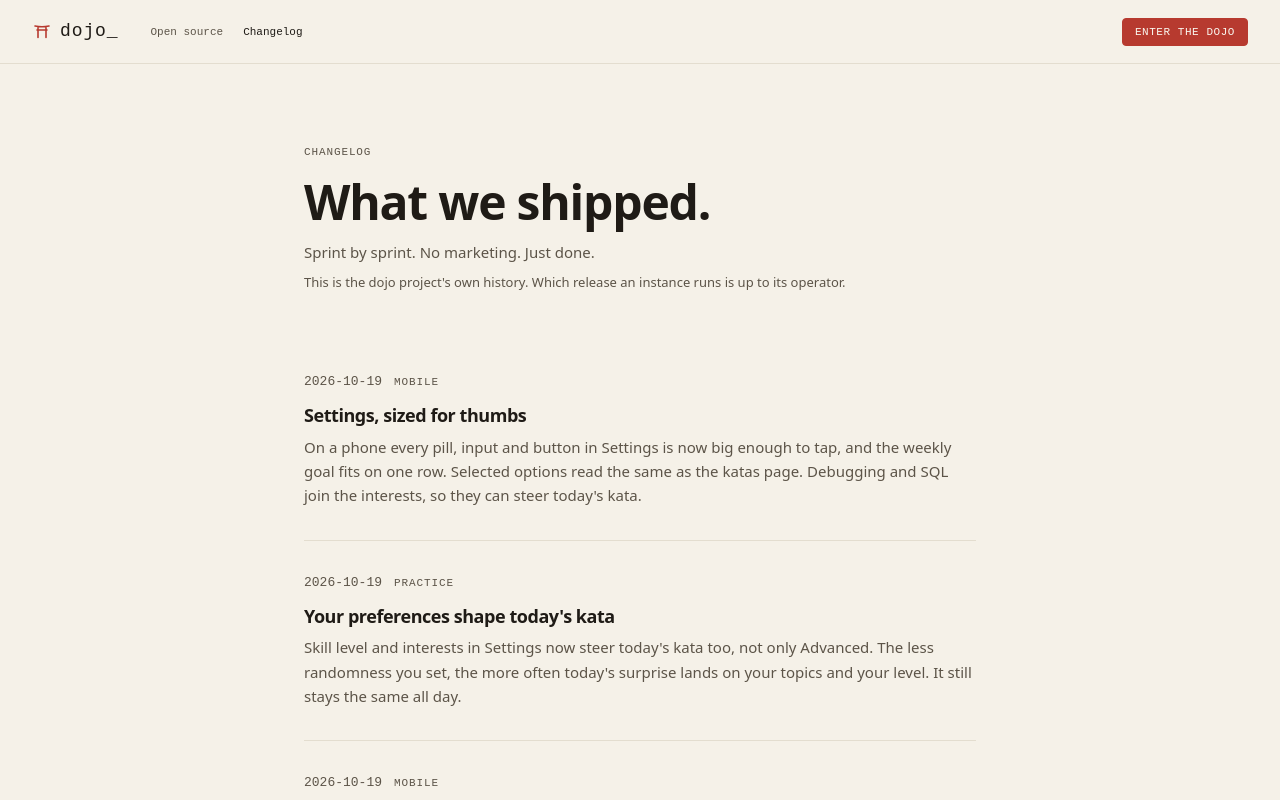
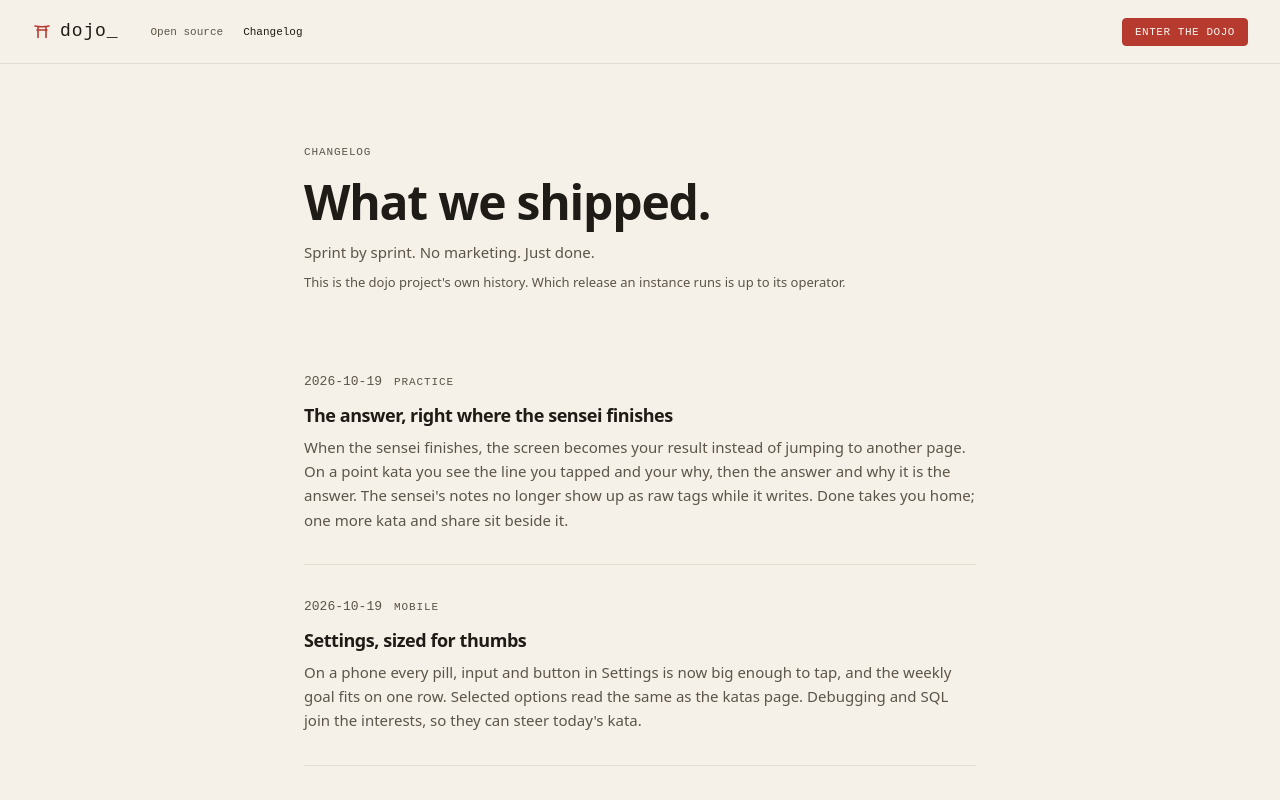
Before and after one commit to rodacato/dojo, a React (Vite) app in the folder apps/web/: page /changelog in a window 1280 px wide. Shown: the top 800 px of the page. Built offline with nearby package versions, Linux system fonts and the light colour scheme; no server answers.

Commit message:
docs(web): changelog entry for the answer after the sensei

```diff
--- a/apps/web/src/pages/ChangelogPage.tsx
+++ b/apps/web/src/pages/ChangelogPage.tsx
@@ -10,6 +10,13 @@ interface ChangelogEntry {
 }
 
 const ENTRIES: ChangelogEntry[] = [
+  {
+    date: '2026-10-19',
+    phase: 'Practice',
+    title: 'The answer, right where the sensei finishes',
+    description:
+      "When the sensei finishes, the screen becomes your result instead of jumping to another page. On a point kata you see the line you tapped and your why, then the answer and why it is the answer. The sensei's notes no longer show up as raw tags while it writes. Done takes you home; one more kata and share sit beside it.",
+  },
   {
     date: '2026-10-19',
     phase: 'Mobile',
```
Also changed, not shown: 1 other file (tests, documents, lock files or other folders).
